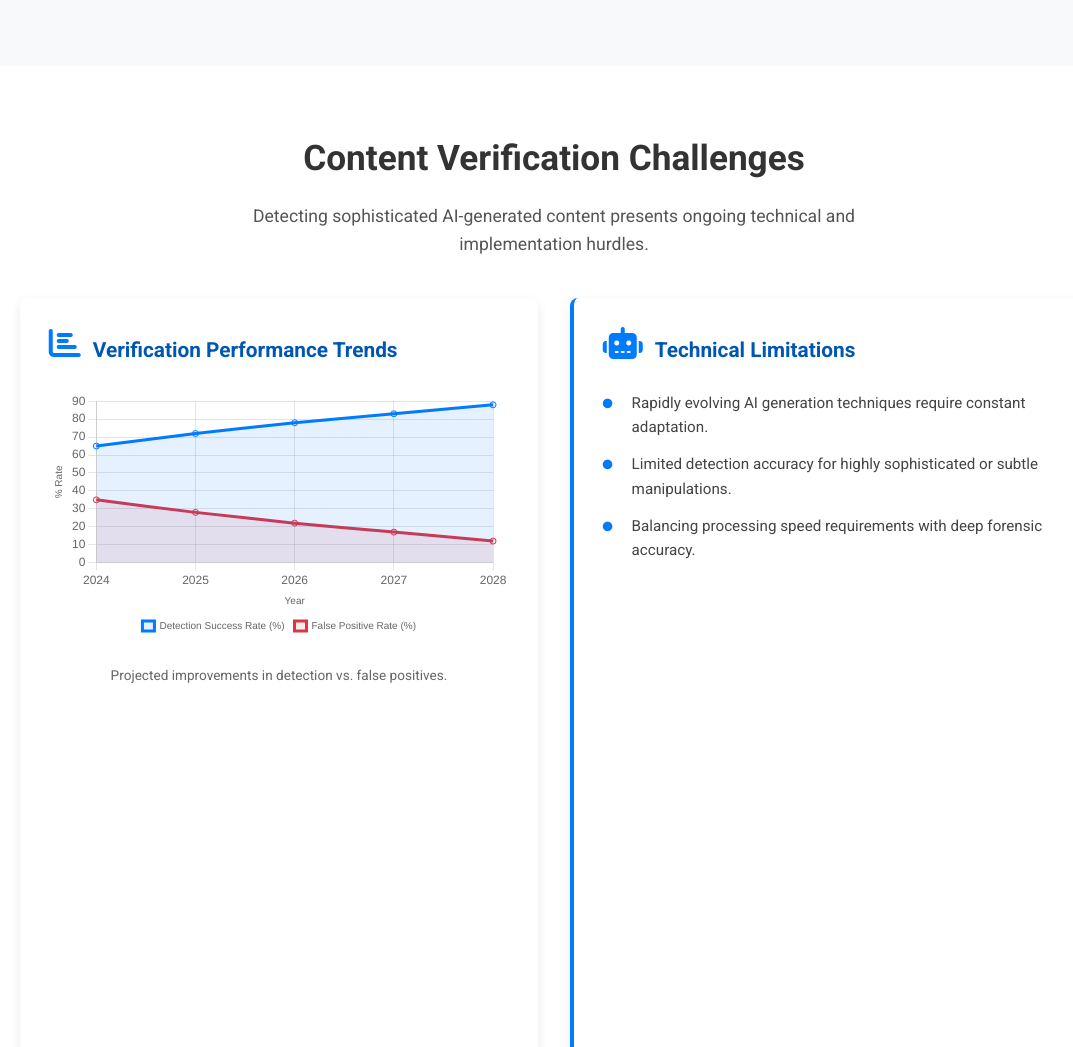
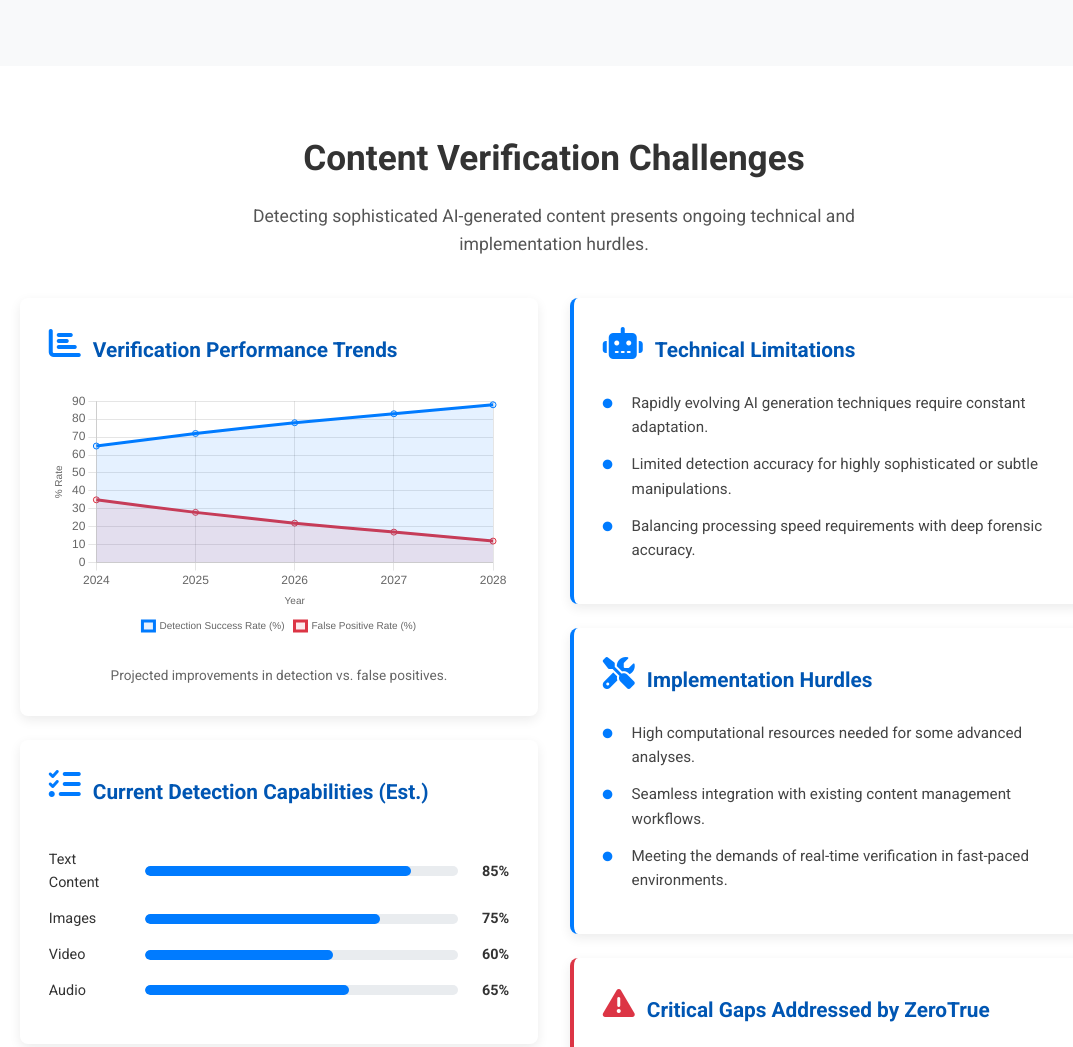
Before and after one commit to sensationadvance/ZeroTrue.app, a plain HTML site: page index.html in a window 1280 px wide. Shown: the part 2518-3565 px from the top of the page, without its empty margins (86-1159 px from the left). Drawn offline with nearby package versions, Linux system fonts and the light colour scheme.

Commit message:
Update style.css

```diff
--- a/css/style.css
+++ b/css/style.css
@@ -209,7 +209,6 @@ img {
   box-shadow: 0 4px 12px rgba(0, 0, 0, 0.08);
   margin-bottom: 1.5rem; /* Default bottom margin */
   transition: transform 0.3s ease, box-shadow 0.3s ease;
-  height: 100%; /* Make cards in grids equal height */
   display: flex;
   flex-direction: column;
 }
```
